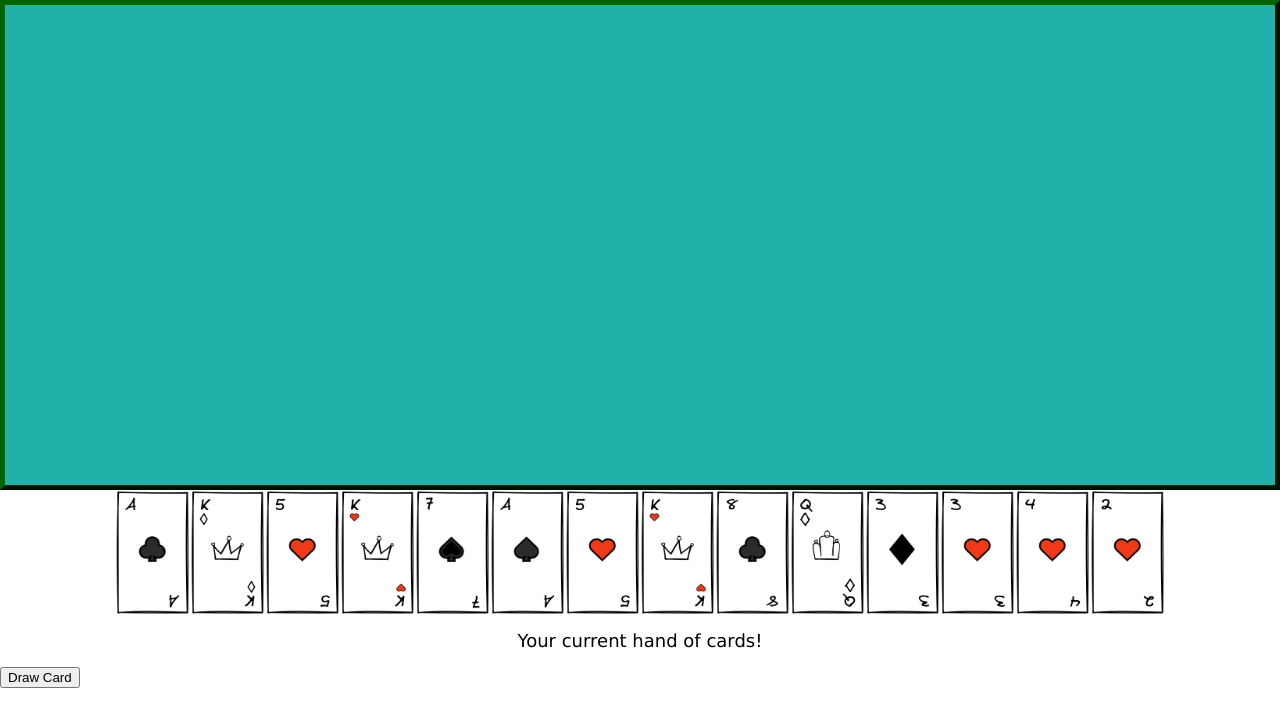
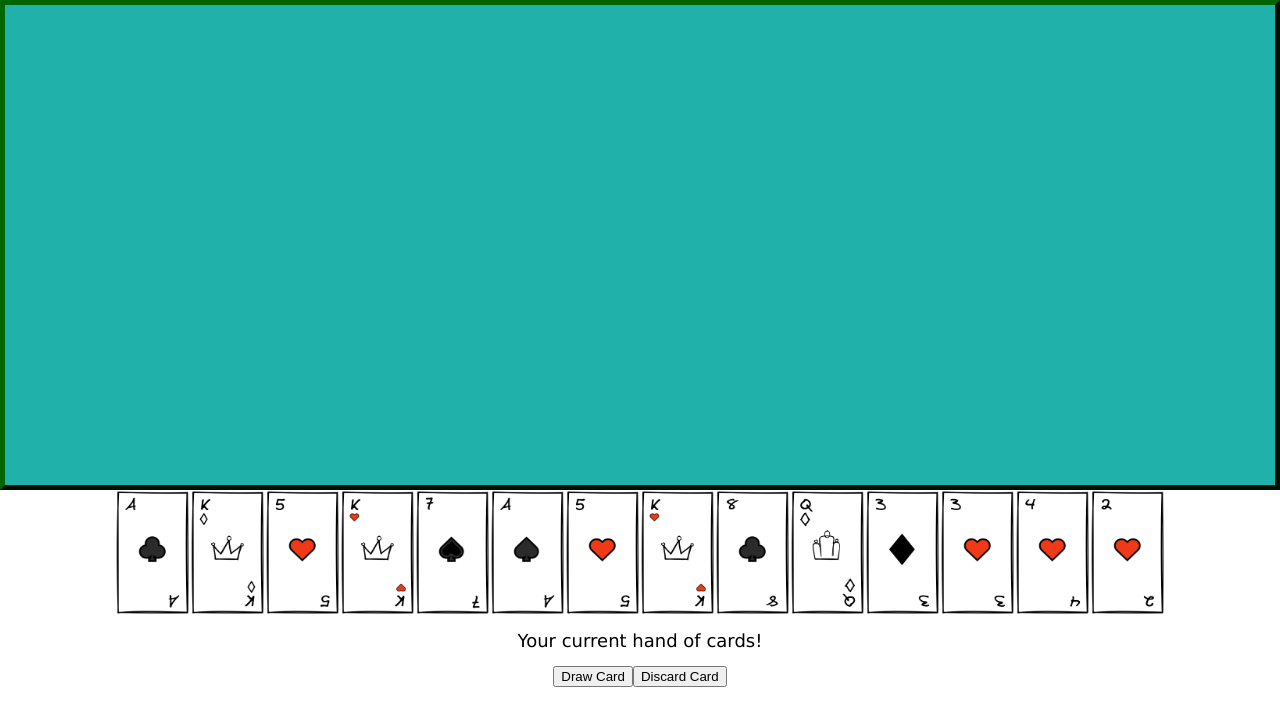
Before and after one commit to hamzafoy/hand_card_game, a React (Create React App) app: page / in a window 1280 px wide. Shown: the top 726 px of the page. Built offline with nearby package versions, Linux system fonts and the light colour scheme.

Commit message:
implement a rudimentary 'discard' function affecting the state of the PlayersHand. Will continue working on various functions necessary for gameplay.

```diff
--- a/src/PlayersHand/PlayersHand.css
+++ b/src/PlayersHand/PlayersHand.css
@@ -9,3 +9,9 @@ h2 {
     font-weight: normal;
     font-size: 18px;
 }
+
+.card-play-options {
+    display: flex;
+    flex-direction: row;
+    justify-content: center;
+}
--- a/src/PlayersHand/PlayersHand.js
+++ b/src/PlayersHand/PlayersHand.js
@@ -27,11 +27,21 @@ class PlayersHand extends React.Component {
       ]
     }
     this.draw = this.draw.bind(this);
+    this.discard = this.discard.bind(this);
   }
 
   draw() {
     let newCard = currentGameDeck.shift();
     this.setState({ cards: [...this.state.cards, newCard] })
+  }
+
+  discard() {
+    let currentArray = [...this.state.cards]
+    let discardedCard = currentArray.pop();
+    let newArray = currentArray.filter(card => {
+      return card != discardedCard
+    })
+    this.setState({ cards: [...newArray] })
   }
 
   render() {
@@ -44,11 +54,18 @@ class PlayersHand extends React.Component {
 
         <h2>Your current hand of cards!</h2>
 
-        <button
-        onClick={this.draw}
-        >
-          Draw Card
-        </button>
+        <div className="card-play-options">
+          <button
+          onClick={this.draw}
+          >
+            Draw Card
+          </button>
+          <button
+          onClick={this.discard}
+          >
+            Discard Card
+          </button>
+        </div>
       </>
     )
   }
```
